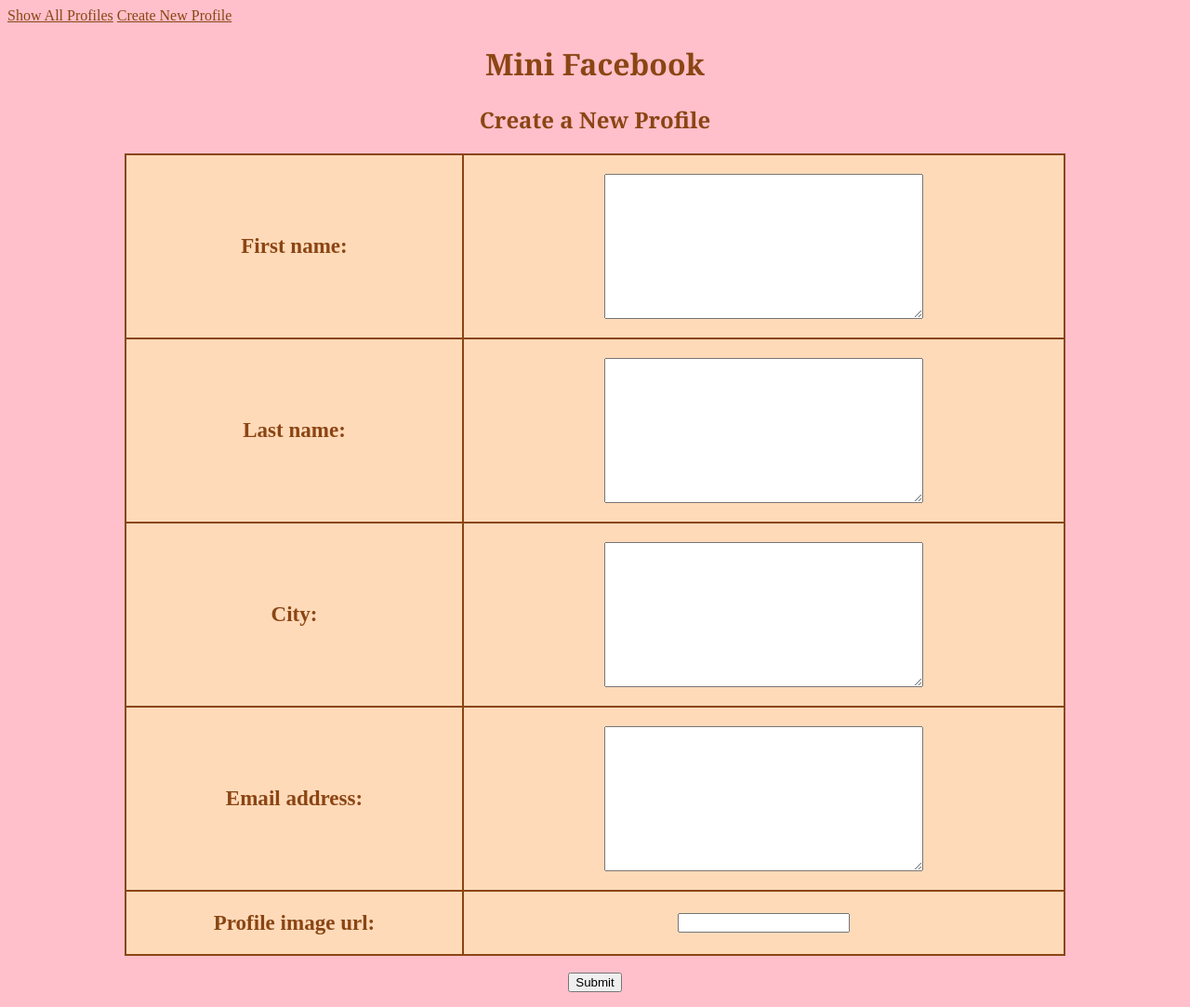
After one commit to aschreib4/cs412, a Django app: page /mini_fb/create_profile in a window 1280 px wide. The commit adds this page. Shown: the whole page at 93% size. Run offline with Django 5.2, Linux system fonts and the light colour scheme.

Commit message:
Adding all parts to Task 1 of Assignment 6

```diff
--- a/mini_fb/admin.py
+++ b/mini_fb/admin.py
@@ -6,5 +6,6 @@
 from django.contrib import admin
 
 # Register your models here.
-from .models import Profile
+from .models import Profile, StatusMessage
 admin.site.register(Profile)
+admin.site.register(StatusMessage)
--- /dev/null
+++ b/mini_fb/forms.py
@@ -0,0 +1,15 @@
+# mini_fb/forms.py
+# Made by Annelise Schreiber, aschreib@bu.edu
+# Friday, February 28, 2025
+# Description: form to collect inputs to create a new Profile
+
+from django import forms
+from .models import Profile, StatusMessage
+
+class CreateProfileForm(forms.ModelForm):
+    '''A form to add a profile to the database.'''
+
+    class Meta:
+        '''Associate this form with a model from our database.'''
+        model = Profile
+        fields = ['first_name', 'last_name', 'city', 'email_address', 'profile_image_url']
--- a/mini_fb/models.py
+++ b/mini_fb/models.py
@@ -4,6 +4,7 @@
 # Description: making/defining the Profile model for mini_fb application
 
 from django.db import models
+from django.urls import reverse
 
 # Create your models here.
 class Profile(models.Model):
@@ -20,3 +21,25 @@ class Profile(models.Model):
     def __str__(self):
         '''Return a string representation of this model instance.'''
         return f'{self.first_name} {self.last_name}'
+
+    def get_absolute_url(self):
+        '''Return a URL to display one instance of this object.'''
+        return reverse('profile', kwargs={'pk':self.pk})
+
+    def get_status_messages(self):
+        '''Return a QuerySet of status messages for this profile.'''
+        #use the object manager to retrieve comments about this article
+        statusMessages = StatusMessage.objects.filter(profile=self)
+        return statusMessages
+
+class StatusMessage(models.Model):
+    '''Model the attributes of the Facebook status message'''
+
+    #define the data attributes of the StatusMessage object:
+    timestamp = models.DateTimeField(auto_now=True)
+    message = models.TextField(blank=False)
+    profile = models.ForeignKey(Profile, on_delete=models.CASCADE) # cascade --> can't have status w/o profile
+
+    def __str__(self):
+        '''Return a string representation of this model instance.'''
+        return f'{self.message}'
--- a/mini_fb/templates/mini_fb/base.html
+++ b/mini_fb/templates/mini_fb/base.html
@@ -15,6 +15,7 @@
         <head>
             <nav>
                 <a href="{% url 'show_all_profiles' %}">Show All Profiles</a>
+                <a href="{% url 'create_profile' %}">Create New Profile</a>
             </nav>
             <h1>Mini Facebook</h1>
         </head>
--- /dev/null
+++ b/mini_fb/templates/mini_fb/create_profile_form.html
@@ -0,0 +1,23 @@
+<!-- mini_fb/create_profile_form.html -->
+<!-- Made by Annelise Schreiber, aschreib@bu.edu-->
+<!-- Friday, February 28, 2025 -->
+<!-- Description: Display the HTML form to create a new Profile object -->
+
+{% extends 'mini_fb/base.html' %}
+
+{% block content %}
+<h2>Create a New Profile</h2>
+
+<!-- Display the HTML form -->
+ <form action="{% url 'create_profile' %}" method="POST">
+    {% csrf_token %}
+    <table>
+        {{form.as_table}}
+    </table>
+    <br>
+    <center>
+        <input type="submit" name="submit" value="Submit">
+    </center>
+</form>
+
+{% endblock %}
--- a/mini_fb/urls.py
+++ b/mini_fb/urls.py
@@ -5,10 +5,11 @@
 
 from django.urls import path
 from django.conf import settings
-from .views import ShowAllProfilesView, ShowProfilePageView
+from .views import * #ShowAllProfilesView, ShowProfilePageView
 
 # URL patterns for this app:
 urlpatterns = [
     path(r'', ShowAllProfilesView.as_view(), name="show_all_profiles"),
     path('profile/<int:pk>', ShowProfilePageView.as_view(), name="show_profile"),
+    path('create_profile', CreateProfileView.as_view(), name="create_profile"),
 ]
--- a/mini_fb/views.py
+++ b/mini_fb/views.py
@@ -4,8 +4,9 @@
 # Description: views for the mini_fb application
 
 from django.shortcuts import render
-from django.views.generic import ListView, DetailView
+from django.views.generic import ListView, DetailView, CreateView
 from .models import Profile
+from .forms import CreateProfileForm
 
 # Create your views here.
 def show_all_profiles(request):
@@ -25,4 +26,13 @@ class ShowProfilePageView(DetailView):
     '''Define a view class to show a singular profile page'''
     model = Profile
     template_name = "mini_fb/show_profile.html"
-    context_object_name = "profile" #note singular variable name
+    context_object_name = "profile" # note singular variable name
+
+# Define a subclass of CreateView to handle creation of Profile objects
+class CreateProfileView(CreateView):
+    '''A view to handle creation of a new Profile.
+    (1) Display the HTML form to the user (GET)
+    (2) Process the form submission and store the new Profile object (POST)
+    '''
+    form_class = CreateProfileForm
+    template_name = "mini_fb/create_profile_form.html"
```
Also changed, not shown: mini_fb/templates/mini_fb/show_profile.html (+11 -0 lines), db.sqlite3, mini_fb/migrations/0004_statusmessage.py (added).
